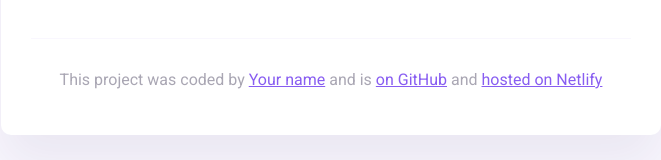
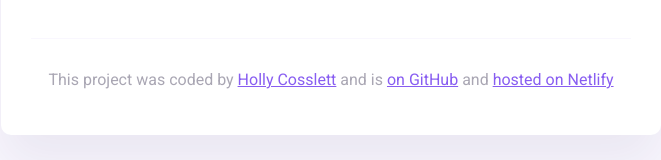
Before and after one commit to hollycosslett/weather, a website built with Parcel: page index.html in a window 1280 px wide. Shown: the part 325-485 px from the top of the page, without its empty margins (309-970 px from the left). Built offline with nearby package versions, Linux system fonts and the light colour scheme.

Commit message:
updated html

```diff
--- a/index.html
+++ b/index.html
@@ -47,7 +47,7 @@
       <footer>
         <p>
           This project was coded by
-          <a href="#" target="_blank">Your name</a> and is
+          <a href="#" target="_blank">Holly Cosslett</a> and is
           <a href="#" target="_blank"> on GitHub</a> and
           <a href="#" target="_blank">hosted on Netlify</a>
         </p>
```
